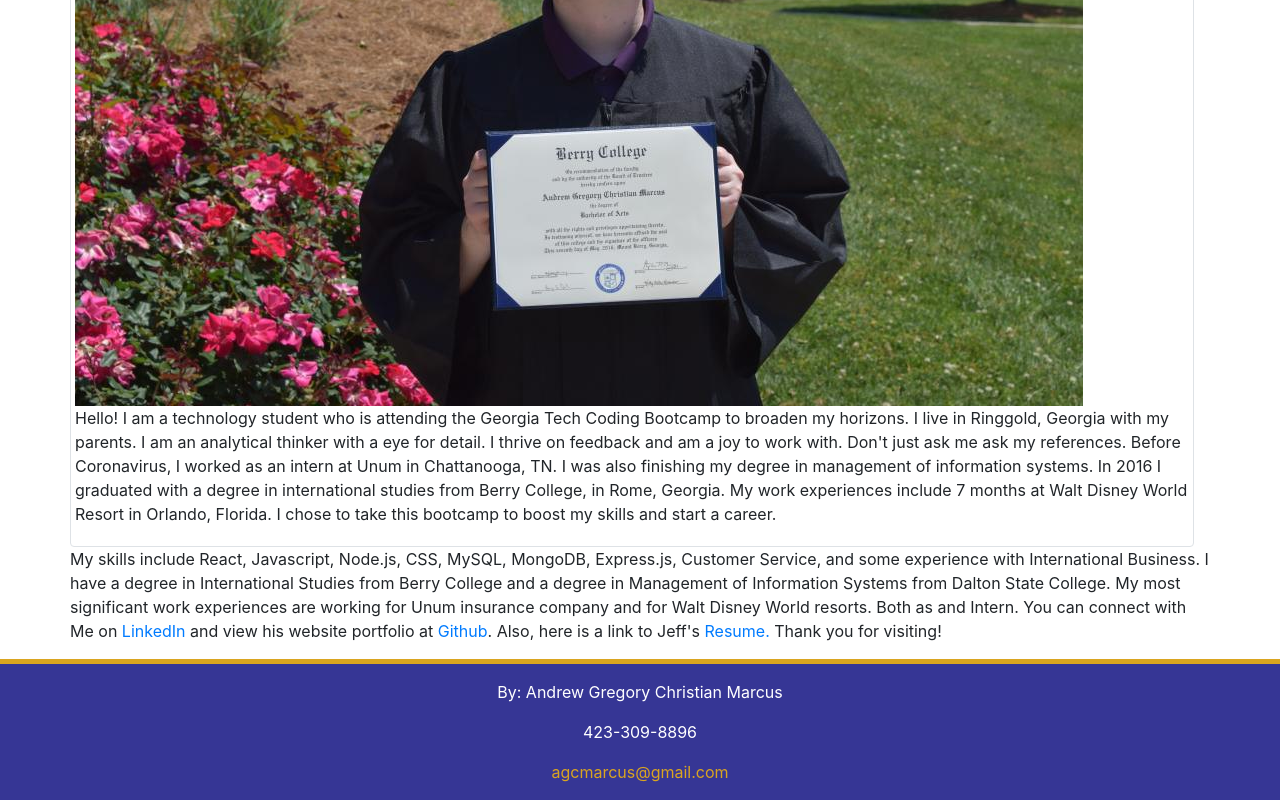
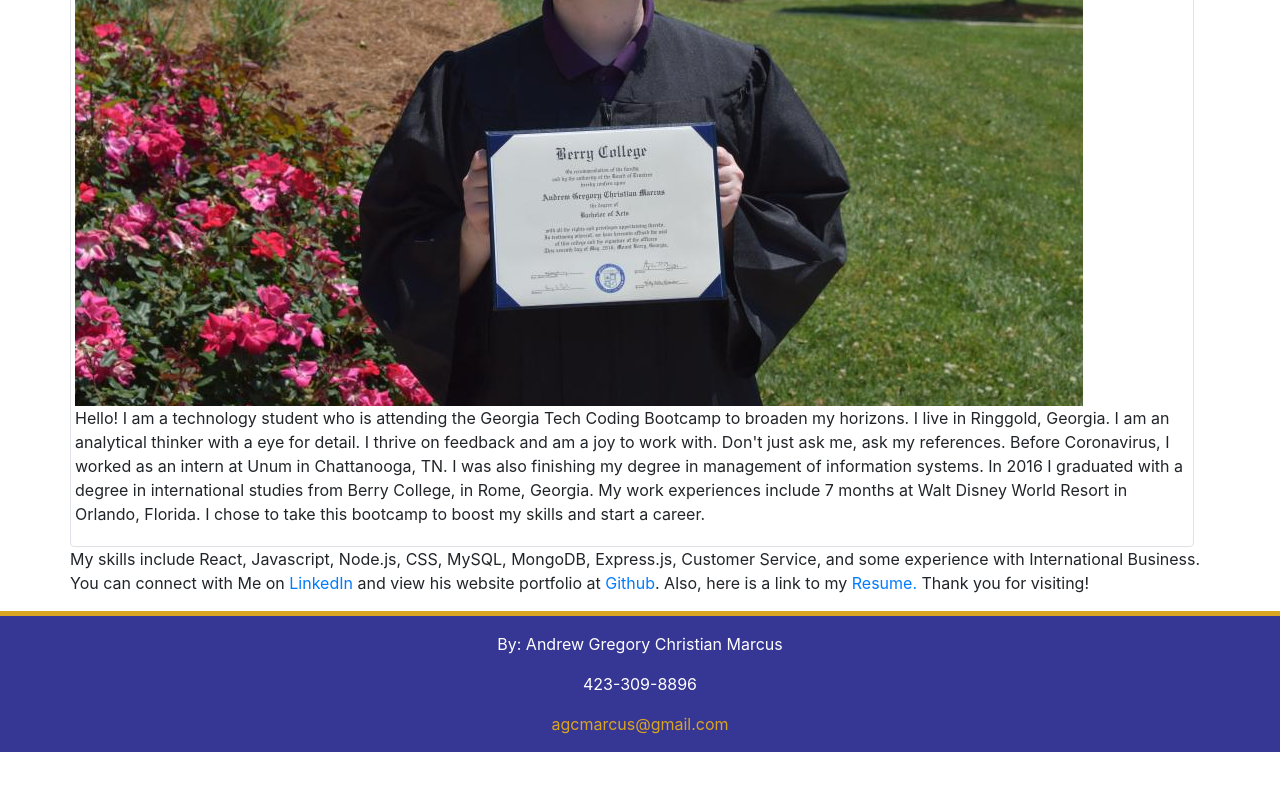
Before and after one commit to Andrew0502/react-portfolio, a React (Create React App) app in the folder client/: page / in a window 1280 px wide. Shown: the part 380-1180 px from the top of the page. After the commit the page ends 1132 px from the top, so only its background shows below. Built offline with nearby package versions, Linux system fonts and the light colour scheme.

Commit message:
Added styling to Home.jsx .

```diff
--- a/client/src/pages/Home/Home.jsx
+++ b/client/src/pages/Home/Home.jsx
@@ -28,8 +28,8 @@ const Home = () => {
 
               <p>
                 Hello! I am a technology student who is attending the Georgia Tech Coding Bootcamp to broaden my horizons.
-                I live in Ringgold, Georgia with my parents. I am an analytical thinker with a eye for detail. I thrive
-                on feedback and am a joy to work with. Don't just ask me ask my references. Before Coronavirus, I worked as an
+                I live in Ringgold, Georgia. I am an analytical thinker with a eye for detail. I thrive
+                on feedback and am a joy to work with. Don't just ask me, ask my references. Before Coronavirus, I worked as an
                 intern at Unum in Chattanooga, TN. I was also finishing my degree in management of information systems. In 2016 I graduated
                 with a degree in international studies from Berry College, in Rome, Georgia. My work experiences include 7 months at Walt
                 Disney World Resort in Orlando, Florida. I chose to take this bootcamp to boost my skills and start a career.
@@ -40,14 +40,13 @@ const Home = () => {
           <div className="row">
             <p>
               My skills include React, Javascript, Node.js, CSS, MySQL, MongoDB, Express.js, Customer Service, and some experience with International Business.
-              I have a degree in International Studies from Berry College and a degree in Management of Information Systems from Dalton State College.
-              My most significant work experiences are working for Unum insurance company and for Walt Disney World resorts. Both as and Intern. You can connect with Me on{" "}
+              You can connect with Me on{" "}
               <a href="www.linkedin.com/in/andrew-marcus1">
                 LinkedIn
               </a>{" "}
               and view his website portfolio at{" "}
               <a href="https://github.com/7J647"> Github</a>. Also, here is a
-              link to Jeff's{" "}
+              link to my{" "}
               <a href={pdf} target="_blank" rel="noreferrer" >Resume.
               </a>{" "}
               Thank you for visiting!
--- /dev/null
+++ b/client/src/pages/Home/homestyle.css
@@ -0,0 +1,58 @@
+/* body {
+  background-image: url("./clubroom.jpg");
+  background-size: cover;
+  background-repeat: no-repeat;
+  background-position: center;
+} */
+
+#AboutMe {
+  background: rgba(255, 255, 255, 0.8);
+  margin-top: 10px;
+  width: 80%;
+  padding: 25px;
+  margin-left: 25px;
+  margin-bottom: 50px;
+}
+
+#ProfileImage {
+  height: 200px;
+  width: 200px;
+  float: left;
+  margin-right: 10px;
+}
+#AboutMeHeader {
+  font-family: "Spectral SC", serif;
+  font-weight: 600;
+  font-size: 48px;
+  color: goldenrod;
+  text-shadow: 2px 2px 4px #000000;
+}
+
+@media (max-width: 768px) {
+  /* #AboutMeHeader {
+        font-size: 36px;
+    } */
+
+  #ProfileImage {
+    height: 150px;
+    width: 150px;
+    float: left;
+    margin-right: 10px;
+  }
+}
+
+@media (max-width: 500px) {
+  #ProfileImage {
+    height: 150px;
+    width: 150px;
+    float: left;
+    margin-right: 10px;
+  }
+
+  #AboutMe {
+    width: 100%;
+    background: rgba(255, 255, 255, 0.8);
+    margin-top: 10px;
+    margin-left: 2px;
+  }
+}
```
